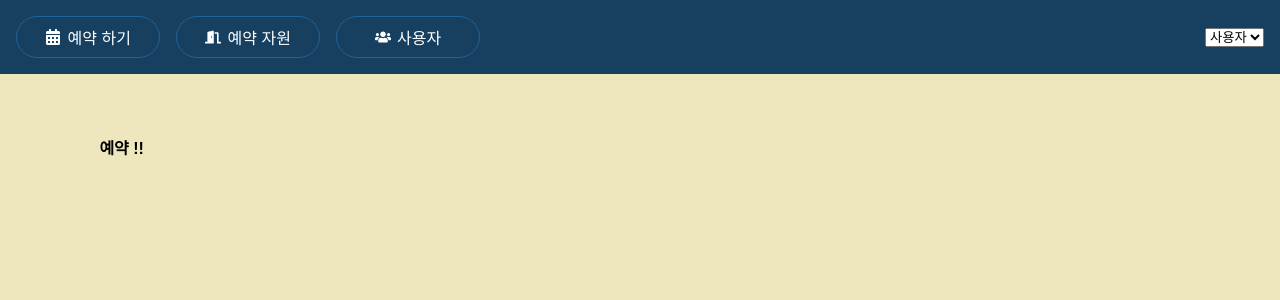
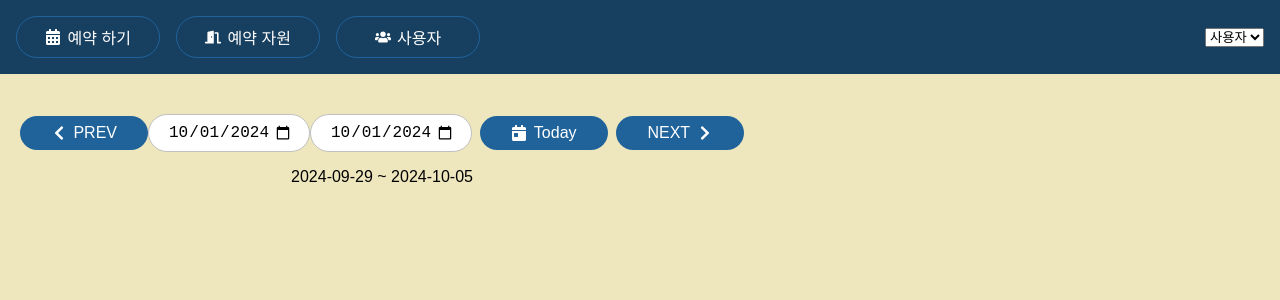
Before and after one commit to jia0628/React_Demo, a React (Vite) app: page /bookings in a window 1280 px wide. Shown: the top 300 px of the page. Built offline with nearby package versions, Linux system fonts and the light colour scheme.

Commit message:
#7 예약 날짜 UI 제어하기 reducer 의 액션을 모두 테스트 완료

```diff
--- a/src/App.css
+++ b/src/App.css
@@ -192,3 +192,52 @@ main {
 .item-details .bookable-availability ul {
   list-style: square;
 }
+.date-picker {
+  display:flex;
+  margin:0 0 1em;
+  justify-content: space-between;
+  align-items: center;
+}
+.date-picker button {
+  width:8em;
+}
+.date-picker > span {
+  flex-grow: 2;
+  display: flex;
+  align-items: center;
+  justify-content: center;
+}
+
+.date-picker input {
+  width: 8rem;
+  padding: 0.5rem 1rem;
+  border-radius: 1.5rem;
+  border: 1px solid silver;
+  font-size: 100%;
+  text-align: center;
+}
+
+.date-picker button {
+  width: 8rem;
+}
+
+.date-picker button.go {
+  width: auto;
+  height: 100%;
+}
+
+
+@keyframes spin {
+  100% {
+    transform: rotate(360deg);
+  }
+}
+.page-loading {
+  font-size: 300%;
+}
+.icon-loading {
+  animation: spin 1.5s linear infinite;
+}
+header .icon-loading {
+  color: white;
+}
--- a/src/component/Bookings/BookingsPage.jsx
+++ b/src/component/Bookings/BookingsPage.jsx
@@ -1,7 +1,12 @@
+import WeekPicker from "./WeekPicker.jsx";
+
 function bookingsPage() {
     return(
         <main className="bookings-page">
-            <h4>예약 !!</h4>
+            {/*<WeekPicker date="" day="" month=""/>
+                WeekPicker 에서 받을 값이 3개 -> 함수에서 props 변수로 받거나 또는 오브젝트 분해하여 {date, day, month} */}
+            {/* WeekPicker 에게 초기값으로 date 속성을 전달합니다. */}
+            <WeekPicker date={new Date()}/>
         </main>
     )
 }
--- /dev/null
+++ b/src/component/Bookings/WeekPicker.jsx
@@ -0,0 +1,55 @@
+import {useReducer} from "react";
+import reducer from "./weekReducer.js";
+import getWeek from "./date-util.js";
+import {FaCalendarDay, FaChevronLeft, FaChevronRight} from "react-icons/fa";
+
+function WeekPicker({date}) { /* ● {date} : 분해해서 date 값만 받겠다 */
+    // date 값으로 getWeek 함수를 통해 state(week) 를 초기화
+    const [week, dispatch] = useReducer(reducer, date, getWeek)
+
+    // ☆ 1번째 방법
+    const changeDate = (e) => {
+        dispatch({ type: 'SET_DATE', payload: e.target.value });
+    }
+
+    return (
+        <div>
+            <p className="date-picker">
+                <button className="btn" onClick={() => dispatch({type: "PREV_WEEK"})}>
+                    <FaChevronLeft/>
+                    <span>PREV</span>
+                </button>
+                <input type="date" onChange={changeDate} defaultValue={formatDate(new Date())}/>
+                {/* 입력값을 state(상태값) 으로 관리했을 때
+                    이 예제에서는 날짜가 타입으로 변환되는 문자열이 아니면 예상치 않은 결과로 보입니다.
+                    입력값을 state 로 관리하는 것은 기능에 맞는 경우에만 사용합니다. */}
+                <input type="date" placeholder="yyyy-MM-dd"
+                       onChange={(e) => dispatch({type: 'SET_DATE', payload: e.target.value})} // ☆ 2번째 방법
+                       defaultValue={formatDate(new Date())}/>
+                <button className="btn" onClick={() => dispatch({type: "TODAY"})}>
+                    <FaCalendarDay/>
+                    <span>Today</span>
+                </button>
+                <button className="btn" onClick={() => dispatch({type: "NEXT_WEEK"})}>
+                    <span>NEXT</span>
+                    <FaChevronRight/>
+                </button>
+            </p>
+            <p>
+                {/*{week.start.toLocaleString()} ~ {week.end.toLocaleString()}*/}
+                {formatDate(week.start)} ~ {formatDate(week.end)}
+            </p>
+        </div>
+    )
+
+}
+
+function formatDate(date) {
+    const year = date.getFullYear()
+    const month = String(date.getMonth()+1).padStart(2, '0')
+    const day = String(date.getDate()).padStart(2, '0')
+
+    return [year, month, day].join('-')
+}
+
+export default WeekPicker;
--- /dev/null
+++ b/src/component/Bookings/date-util.js
@@ -0,0 +1,35 @@
+export default function getWeek(forDate, daysOffset=0) {
+    // 다음 주, 이전 주 offset 으로 날짜 변경
+    forDate = addDays(forDate, daysOffset)
+    // start, end 를 계산하기 위해 요일이 필요합니다.
+    // '화'요일은 2를 리턴(일요일부터 시작). 지금 날짜 해당 주의 start 는 -2, end 는 6-2
+    const day = forDate.getDay();
+    return {
+        date: forDate,
+        start: addDays(forDate, -day),      // 해당 주의 일요일 날짜
+        end: addDays(forDate, 6-day)  // 해당 주의 토요일 날짜
+    }
+}
+
+function addDays(forDate, offset) {
+    const date = new Date(forDate.getTime());
+    // 원하는 날짜만큼 + 또는 - 를 계산해서 새로운 날짜값 저장
+    date.setDate(date.getDate() + offset);
+    return date;
+}
+
+/* 위 함수 테스트 입니다 */
+let result = getWeek(new Date())
+console.log("오늘 result : ", result)
+
+result = getWeek(new Date(), 7)
+console.log("일주일 후 result : ", result)
+
+result = getWeek(new Date(), -7)
+console.log("일주일 전 result : ", result)
+
+result = getWeek(new Date('2024-11-06'))
+console.log("지정한 날짜 result : ", result)
+
+const date = new Date();
+console.log(date.toLocaleDateString());
--- /dev/null
+++ b/src/component/Bookings/weekReducer.js
@@ -0,0 +1,24 @@
+import getWeek from "./date-util.js";
+
+export default function reducer(state, action) {
+    switch (action.type) {
+        case "NEXT_WEEK":
+            /* 지정된 날짜 +7 */
+            return getWeek(state.date, 7);
+        case "PREV_WEEK":
+            /* 지정된 날짜 -7 */
+            return getWeek(state.date, -7);
+        case "TODAY":
+            /* 오늘 날짜 */
+            return getWeek(new Date());
+        case "SET_DATE":
+            /* 임의의 날짜 action.payload */
+            return getWeek(new Date(action.payload));
+        default:
+            // return state;
+            throw new Error(`알 수 없는 action type : ${action.type}`)
+    }
+}
+// return 은 getWeek 라는 메소드로 변경된 state.date 값을 구합니다.
+// state 는 오브젝트 : date(선택날짜), start(date 날짜 해당 주 시작날짜), end(마지막 날짜)
+// getWeek 메소드는 다른 컴포넌트에서도 실행이 필요합니다. ● 그래서 여기에 작성하지 않고 따로 파일을 만듭니다.
```
